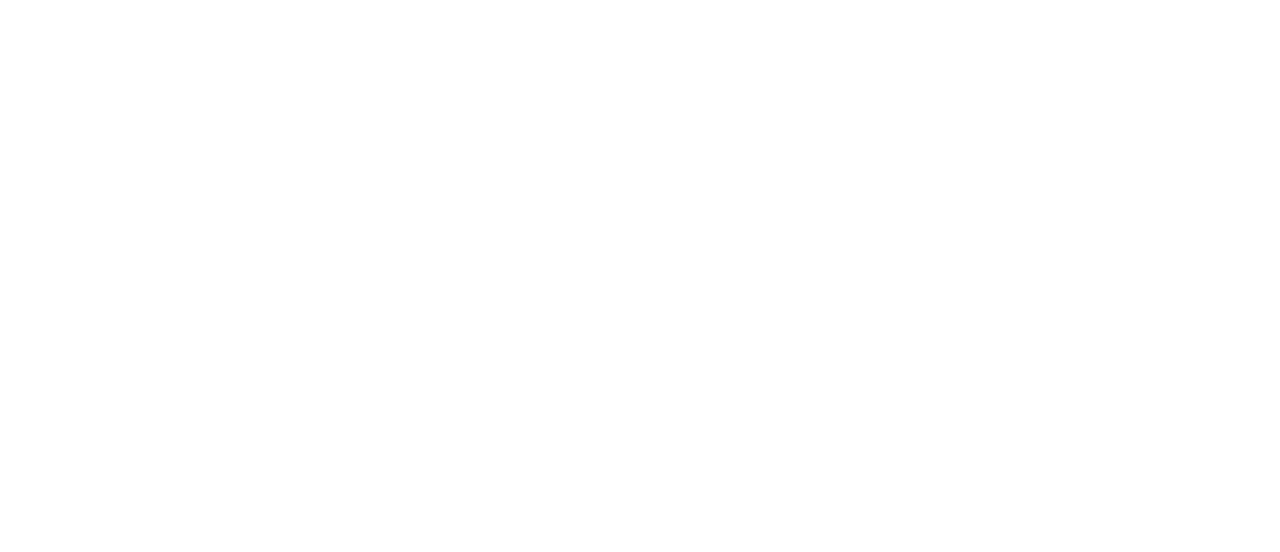
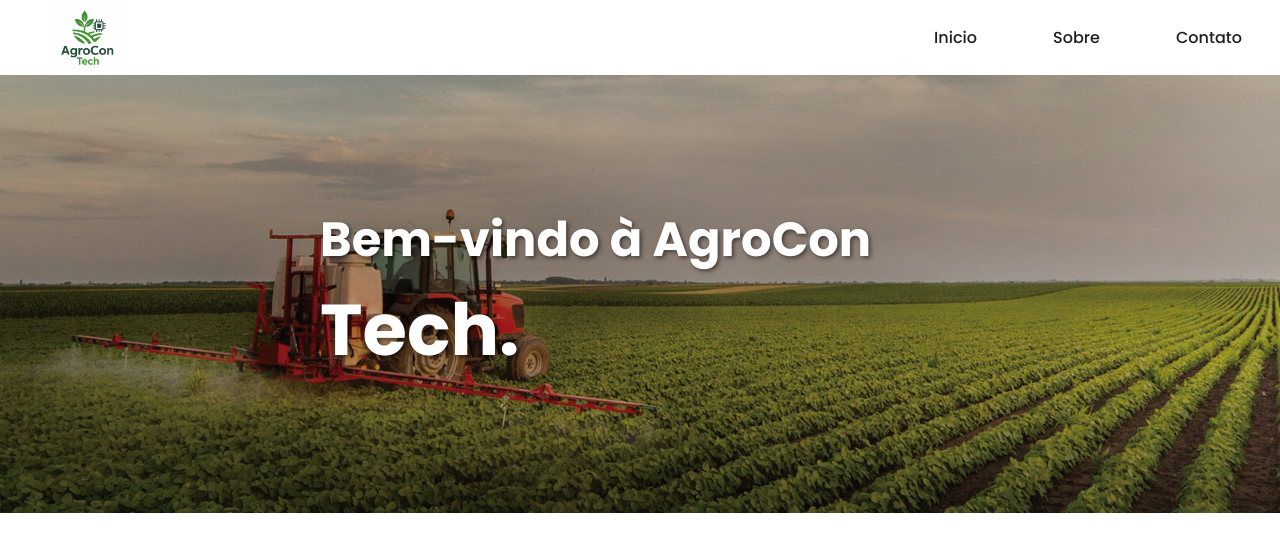
Before and after one commit to FabricioLustosa/agro-soberano, a plain HTML site: page index.html in a window 1280 px wide. Drawn offline with Linux system fonts and the light colour scheme.

Commit message:
Initial project structure with basic styles

```diff
--- /dev/null
+++ b/css/style.css
@@ -0,0 +1,113 @@
+/* Reset básico */
+* {
+  margin: 0;
+  padding: 0;
+  box-sizing: border-box;
+}
+
+/* Define altura 100% para html/body */
+body {
+  height: 100%;
+}
+
+/*Fonte e cor global */
+body {
+  font-family: "Poppins", sans-serif;
+  font-size: 16px;
+  color: #333;
+  /* background-color: #b50303; */
+}
+
+/* Links */
+a {
+  color: rgb(31, 31, 31);
+  text-decoration: none;
+  font-weight: 500;
+}
+
+/* a:hover {
+} */
+
+/*Imagens responsivas */
+img {
+  max-width: 100%;
+  display: block;
+}
+
+/* 6️⃣ Lista sem estilo padrão */
+ul,
+ol {
+  list-style: none;
+}
+
+/*Botões e inputs sem bordas esquisitas */
+button,
+input,
+textarea {
+  border: none;
+  outline: none;
+}
+
+button {
+  cursor: pointer;
+}
+
+header {
+  display: flex;
+  justify-content: space-between;
+  width: 100%;
+  height: 75px;
+  background-color: rgb(255, 255, 255);
+}
+nav {
+  display: flex;
+  width: 30%;
+  /* align-items: center; */
+  /* justify-content: center; */
+}
+nav > ul {
+  width: 100%;
+  display: flex;
+  align-items: center;
+  justify-content: space-around;
+}
+
+#imgLogo {
+  width: auto;
+  height: 75px;
+  margin-left: 50px;
+}
+
+.img-container {
+  position: relative; /* Contêiner vira contexto de posicionamento */
+  width: 100%;
+  height: auto;
+  overflow: hidden; /* Opcional: garante corte se o texto sair */
+  /* border: 2px solid red; */
+}
+
+.img-container img {
+  filter: brightness(70%);
+  transform: scaleX(-1);
+  width: 100%;
+  height: auto;
+  object-fit: cover; /* Cobre todo o contêiner */
+  display: block;
+}
+
+.img-container h1 {
+  text-shadow: 2px 2px 4px rgba(0, 0, 0, 0.5);
+  top: 50%;
+  left: 50%;
+  transform: translate(-50%, -50%); /* Desloca para centro exato */
+  font-size: 3em;
+  font-weight: bolder;
+  position: absolute; /* Posiciona em cima */
+  color: #fff;
+}
+#spanTech {
+  font-size: 1.5em;
+  font-family: "Poppins", "sans-serif";
+  font-weight: bold;
+  color: rgb(255, 255, 255);
+}
--- a/index.html
+++ b/index.html
@@ -3,7 +3,35 @@
   <head>
     <meta charset="UTF-8" />
     <meta name="viewport" content="width=device-width, initial-scale=1.0" />
-    <title>Agro Soberano</title>
+    <title>AgroCon Tech</title>
+    <link rel="preconnect" href="https://fonts.googleapis.com" />
+    <link rel="preconnect" href="https://fonts.gstatic.com" crossorigin />
+    <link
+      href="https://fonts.googleapis.com/css2?family=Poppins:ital,wght@0,100;0,200;0,300;0,400;0,500;0,600;0,700;0,800;0,900;1,100;1,200;1,300;1,400;1,500;1,600;1,700;1,800;1,900&display=swap"
+      rel="stylesheet"
+    />
+    <link rel="stylesheet" href="css/style.css" />
   </head>
-  <body></body>
+  <body>
+    <header>
+      <img src="assets/image/logo.png" alt="logo" id="imgLogo" />
+      <nav>
+        <ul>
+          <li><a href="">Inicio</a></li>
+          <li><a href="">Sobre</a></li>
+          <li><a href="">Contato</a></li>
+        </ul>
+      </nav>
+    </header>
+    <main>
+      <div class="img-container">
+        <img
+          src="assets/image/imagemprincipal.jpg"
+          alt="tratornaplantação"
+          id="imgPrincipal"
+        />
+        <h1>Bem-vindo à AgroCon <span id="spanTech">Tech.</span></h1>
+      </div>
+    </main>
+  </body>
 </html>
```
Also changed, not shown: assets/image/imagemprincipal.jpg (added), assets/image/logo.png (added).
